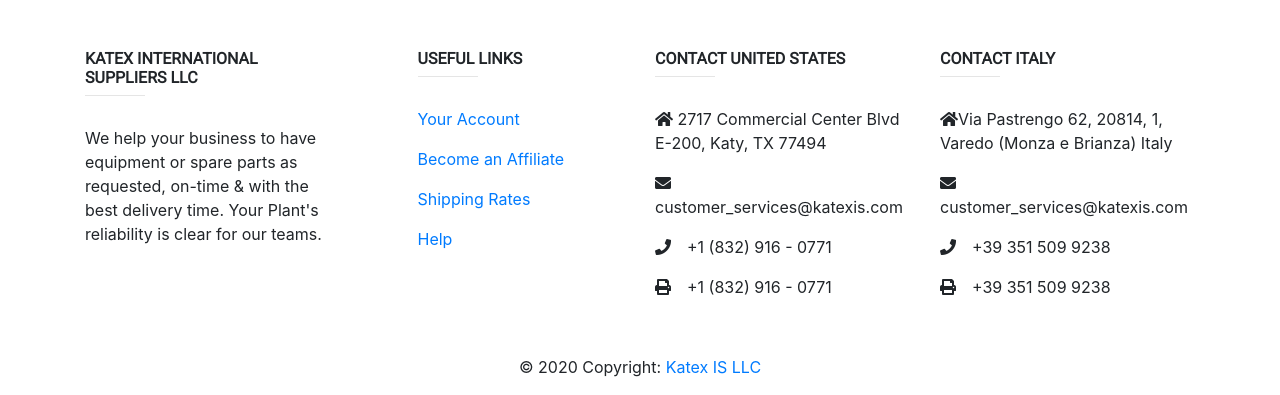
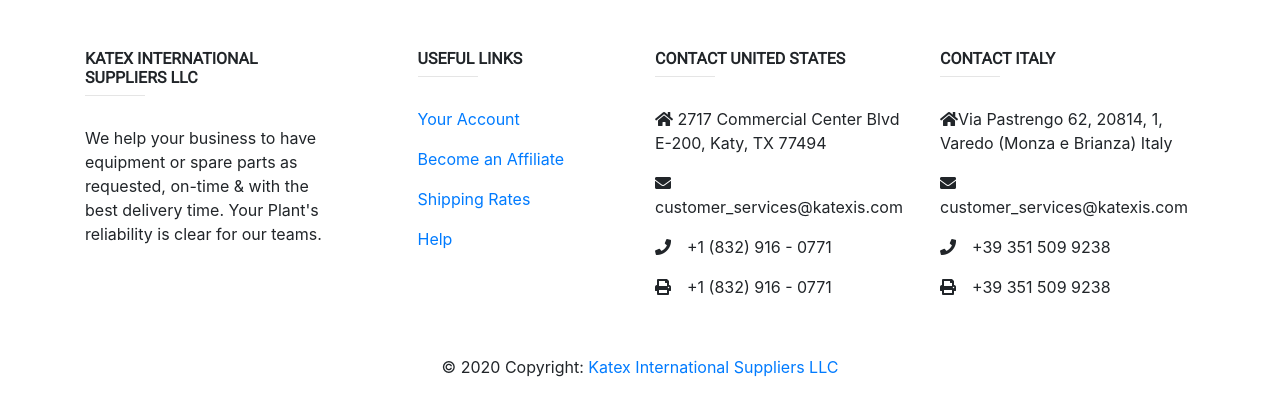
Before and after one commit to gmorana/katex_htmlv1, a plain HTML site: page index.html in a window 1280 px wide. Shown: the part 1438-1833 px from the top of the page. Drawn offline with nearby package versions, Linux system fonts and the light colour scheme.

Commit message:
Update index.html
Copyright information changed

```diff
--- a/index.html
+++ b/index.html
@@ -221,7 +221,7 @@
 
         <!-- Copyright -->
         <div class="footer-copyright text-center py-3">© 2020 Copyright:
-            <a href="#">Katex IS LLC</a>
+            <a href="#">Katex International Suppliers LLC</a>
         </div>
         <!-- Copyright -->
 
```
